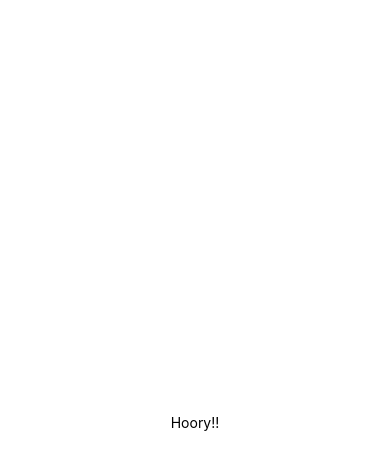
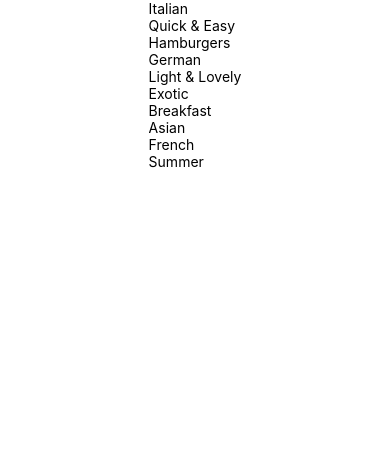
Before and after one commit to aadil42/react-native-meal-app, a React Native app: screen / in a window 390 px wide. Shown: the top 470 px of the page. Built offline with nearby package versions, Linux system fonts and the light colour scheme.

Commit message:
outputing categories.

```diff
--- a/App.js
+++ b/App.js
@@ -1,11 +1,13 @@
 import { StatusBar } from 'expo-status-bar';
 import { StyleSheet, Text, View } from 'react-native';
+
+import CategoriesScreen from './screens/CategoriesScreen';
 
 export default function App() {
   return (
     <View style={styles.container}>
-      <Text>Hoory!!</Text>
       <StatusBar style="auto" />
+      <CategoriesScreen />
     </View>
   );
 }
--- /dev/null
+++ b/components/CategoryGridTitle.js
@@ -0,0 +1,18 @@
+import { Pressable, View, Text, StyleSheet, Platform } from "react-native";
+
+const CategoryGridTitle = ({title, color}) => {
+
+    return (
+        <View>
+            <Pressable>
+                <View>
+                    <Text>
+                        {title}
+                    </Text>
+                </View>
+            </Pressable>
+        </View>
+    );
+}
+
+export default CategoryGridTitle;
--- /dev/null
+++ b/screens/CategoriesScreen.js
@@ -0,0 +1,21 @@
+import { FlatList } from "react-native";
+import { CATEGORIES } from '../data/dummy-data';
+
+import CategoryGridTitle from "../components/CategoryGridTitle";
+
+const renderer = (itemData) => {
+    return (
+        <CategoryGridTitle title={itemData.item.title} color={itemData.item.color} />
+    );
+}
+
+const CategoriesScreen = () => {
+    return (
+        <FlatList data={CATEGORIES}
+                  keyExtractor={(item) => item.id}
+                  renderItem={renderer}
+            />
+    )
+}
+
+export default CategoriesScreen;
```
